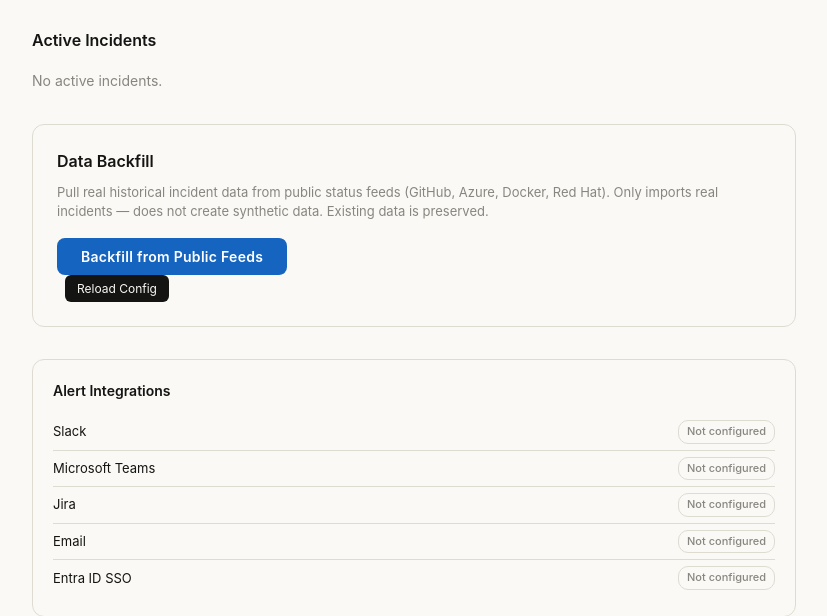
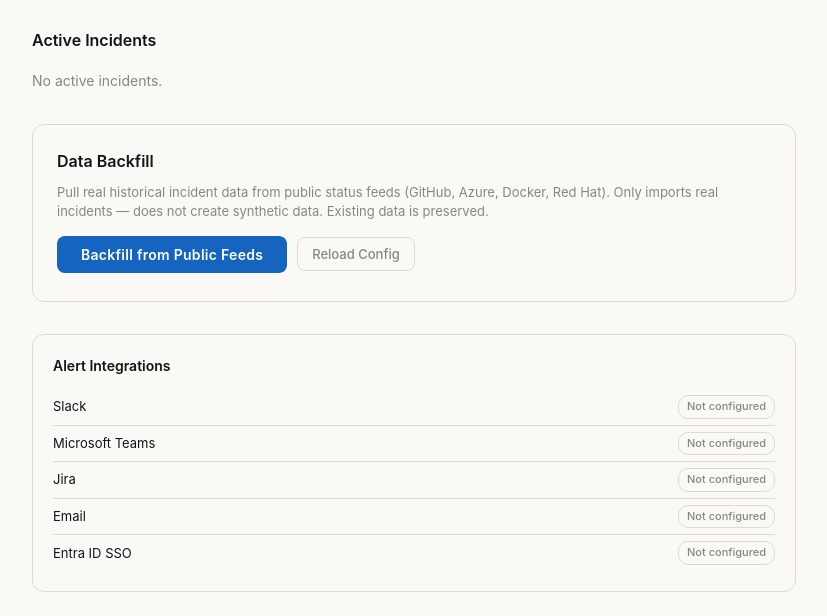
Before and after one commit to MurasatoNaoya/status-page, a Flask app: template status_page/templates/admin.html in a window 1280 px wide. Shown: the part 522-1138 px from the top of the page, without its empty margins (226-1053 px from the left). Run offline with Flask 3, Linux system fonts and the light colour scheme; the template is opened without the code that fills it, so the values that code supplies are empty; parts of the project's set-up code (start-up, migrations or seed data) failed here and were passed over.

Commit message:
Polish admin header alignment and backfill section layout

```diff
--- a/status_page/static/admin.css
+++ b/status_page/static/admin.css
@@ -184,8 +184,17 @@
 .backfill-desc {
     font-size: 13px;
     color: var(--text-secondary);
-    margin-bottom: 16px;
+    margin-bottom: 14px;
     line-height: 1.5;
+}
+.backfill-actions {
+    display: flex;
+    align-items: center;
+    gap: 10px;
+    margin-bottom: 4px;
+}
+.backfill-actions form {
+    margin: 0;
 }
 .btn-backfill {
     padding: 10px 24px;
@@ -202,8 +211,23 @@
 }
 .btn-backfill:hover { background: #0d47a1; }
 .btn-backfill:active { transform: scale(0.98); }
+.btn-secondary {
+    padding: 8px 14px;
+    background: transparent;
+    color: var(--text-secondary);
+    border: 1px solid var(--border);
+    border-radius: 8px;
+    font-size: 13px;
+    font-weight: 500;
+    cursor: pointer;
+    font-family: inherit;
+}
+.btn-secondary:hover {
+    color: var(--text);
+    border-color: var(--text-secondary);
+}
 .btn-test-email {
-    padding: 6px 12px;
+    padding: 7px 12px;
     background: var(--text);
     color: var(--bg);
     border: none;
@@ -211,7 +235,6 @@
     font-size: 12px;
     cursor: pointer;
     font-family: inherit;
-    margin-left: 8px;
 }
 .btn-test-email:hover { opacity: 0.9; }
 .backfill-coverage {
@@ -226,11 +249,14 @@
     margin-bottom: 8px;
 }
 .backfill-coverage-row {
-    padding: 10px 0;
+    padding: 12px 14px;
     font-size: 13px;
-    border-bottom: 1px solid var(--border);
+    border: 1px solid var(--border);
+    border-radius: 10px;
+    margin-bottom: 8px;
+    background: color-mix(in srgb, var(--card-bg) 90%, var(--bg));
 }
-.backfill-coverage-row:last-child { border-bottom: none; }
+.backfill-coverage-row:last-child { margin-bottom: 0; }
 .backfill-feed-header {
     display: flex;
     justify-content: space-between;
--- a/status_page/static/style.css
+++ b/status_page/static/style.css
@@ -799,13 +799,17 @@ details[open] .services.expanded {
 }
 .admin-header h1 { font-size: 20px; font-weight: 600; }
 .admin-nav { display: flex; gap: 12px; align-items: center; }
+.admin-logout-form { display: flex; align-items: center; margin: 0; }
 .admin-nav a {
     font-size: 13px;
     color: var(--text-secondary);
     text-decoration: none;
+    line-height: 1;
+    display: inline-flex;
+    align-items: center;
 }
 .admin-nav a:hover { color: var(--text); }
-.admin-nav-logout { background: none; border: none; font-size: 13px; color: var(--text-secondary); cursor: pointer; font-family: inherit; padding: 0; }
+.admin-nav-logout { background: none; border: none; font-size: 13px; color: var(--text-secondary); cursor: pointer; font-family: inherit; padding: 0; line-height: 1; display: inline-flex; align-items: center; }
 .admin-nav-logout:hover { color: var(--text); }
 
 /* Footer */
--- a/status_page/templates/admin.html
+++ b/status_page/templates/admin.html
@@ -14,7 +14,7 @@
             <h1>Admin Panel</h1>
             <div class="admin-nav">
                 <a href="{{ url_for('public.index') }}">View Status Page</a>
-                <form method="POST" action="{{ url_for('admin.logout') }}" style="display:inline"><input type="hidden" name="_csrf_token" value="{{ csrf_token() }}"><button type="submit" class="admin-nav-logout">Logout</button></form>
+                <form method="POST" action="{{ url_for('admin.logout') }}" class="admin-logout-form"><input type="hidden" name="_csrf_token" value="{{ csrf_token() }}"><button type="submit" class="admin-nav-logout">Logout</button></form>
                 {% include '_theme_toggle.html' %}
             </div>
         </div>
@@ -106,14 +106,16 @@
                 Pull real historical incident data from public status feeds (GitHub, Azure, Docker, Red Hat).
                 Only imports real incidents &mdash; does not create synthetic data. Existing data is preserved.
             </p>
+            <div class="backfill-actions">
                 <form method="POST" action="{{ url_for('admin.backfill') }}" data-confirm="This will import historical incidents from public status feeds. Existing data will not be affected. Continue?">
                     <input type="hidden" name="_csrf_token" value="{{ csrf_token() }}">
                     <button type="submit" class="btn-backfill">Backfill from Public Feeds</button>
                 </form>
-            <form method="POST" action="{{ url_for('admin.reload_config') }}" style="display:inline;" data-confirm="Reload config.yaml and restart scheduler jobs?">
+                <form method="POST" action="{{ url_for('admin.reload_config') }}" class="reload-config-form" data-confirm="Reload config.yaml and restart scheduler jobs?">
                     <input type="hidden" name="_csrf_token" value="{{ csrf_token() }}">
-                <button type="submit" class="btn-test-email">Reload Config</button>
+                    <button type="submit" class="btn-secondary">Reload Config</button>
                 </form>
+            </div>
             {% if feed_coverage %}
             <div class="backfill-coverage">
                 <h3>Feed Coverage</h3>
```
Lines whose indentation alone changed are shown as unchanged.
